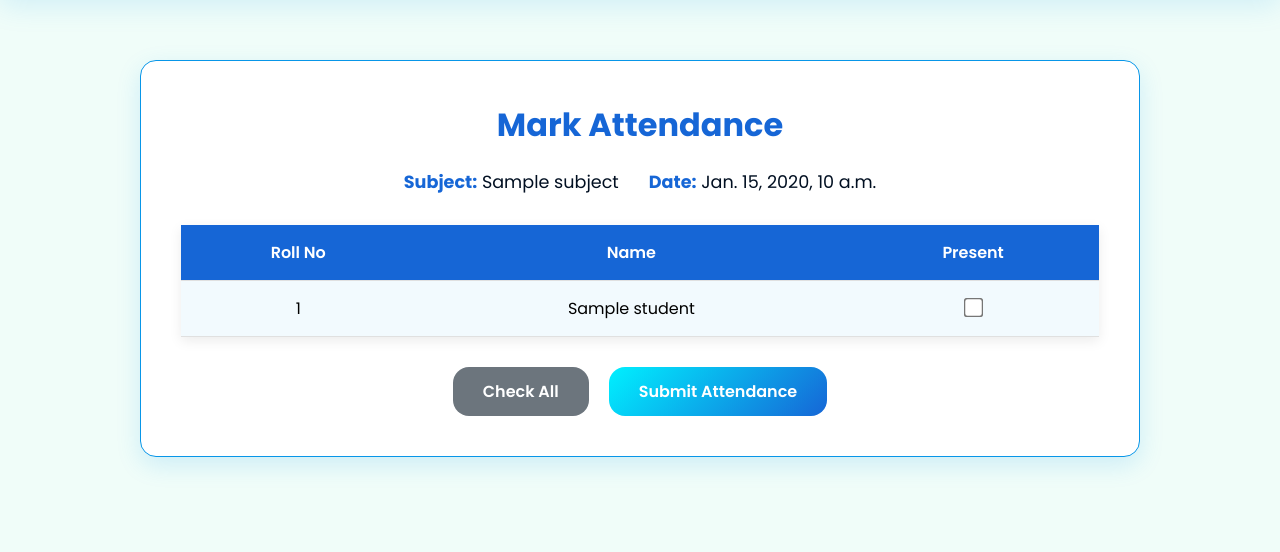
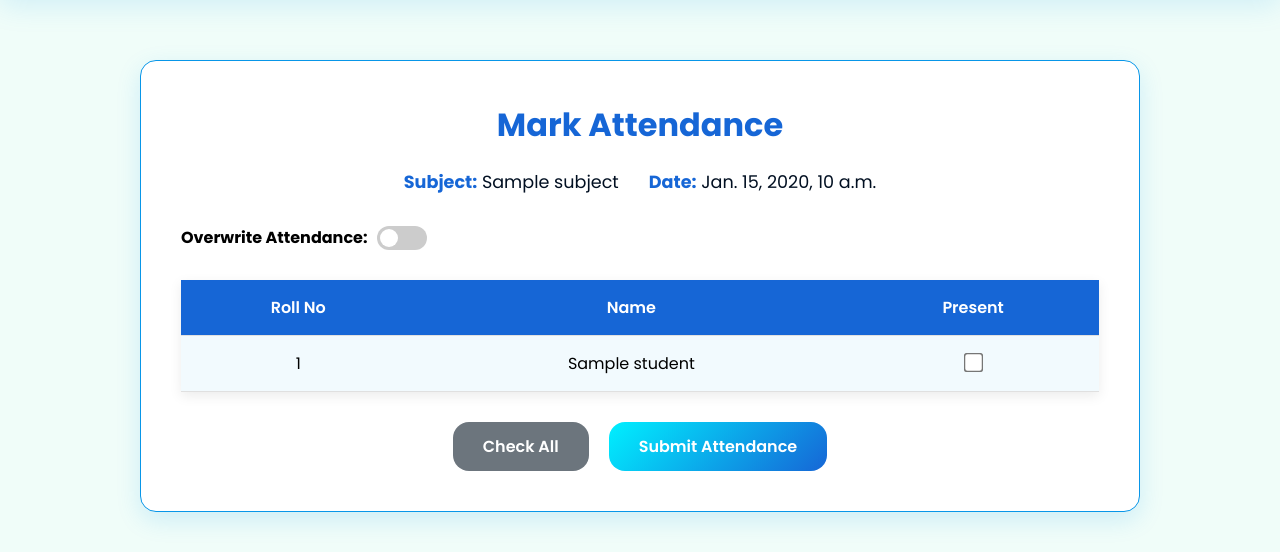
Before and after one commit to itattender2025/attender, a Django app: template templates/mark_attendance.html in a window 1280 px wide. Shown: the part 60-612 px from the top of the page. Run offline with Django 5.2, Linux system fonts and the light colour scheme; the template is opened without the code that fills it: most values are stand-ins (such as "Sample title", 1, 10 or a date in 2020); data that the repository does not hold is empty.

Commit message:
overwrite toggle button added

```diff
--- a/templates/mark_attendance.html
+++ b/templates/mark_attendance.html
@@ -488,6 +488,52 @@
             }
         }
     </style>
+
+<!-- CSS for Toggle Switch -->
+<style>
+    .switch {
+      position: relative;
+      display: inline-block;
+      width: 50px;
+      height: 24px;
+    }
+    .switch input {
+      opacity: 0;
+      width: 0;
+      height: 0;
+    }
+    .slider {
+      position: absolute;
+      cursor: pointer;
+      background-color: #ccc;
+      border-radius: 24px;
+      top: 0;
+      left: 0;
+      right: 0;
+      bottom: 0;
+      transition: 0.4s;
+    }
+    .slider:before {
+      position: absolute;
+      content: "";
+      height: 18px;
+      width: 18px;
+      left: 3px;
+      bottom: 3px;
+      background-color: white;
+      border-radius: 50%;
+      transition: 0.4s;
+    }
+    input:checked + .slider {
+      background-color: #28a745;
+    }
+    input:checked + .slider:before {
+      transform: translateX(26px);
+    }
+    .slider.round {
+      border-radius: 34px;
+    }
+    </style>
 </head>
 <body>
     <!-- Modern Navbar -->
@@ -550,7 +596,16 @@
                 <input type="hidden" name="collection" value="{{ collection }}">
                 <input type="hidden" name="date" value="{{ date }}">
                 <input type="hidden" name="subject" value="{{ subject }}">
-
+     <!-- Overwrite Toggle Switch -->
+<div style="margin: 10px 0;">
+    <label style="display: flex; align-items: center;">
+        <span style="margin-right: 10px;"><strong>Overwrite Attendance:</strong></span>
+        <label class="switch">
+            <input type="checkbox" name="overwrite" {% if overwrite == 'on' %}checked{% endif %}>
+            <span class="slider round"></span>
+        </label>
+    </label>
+</div>
                 <table>
                     <tr>
                         <th>Roll No</th>
```
